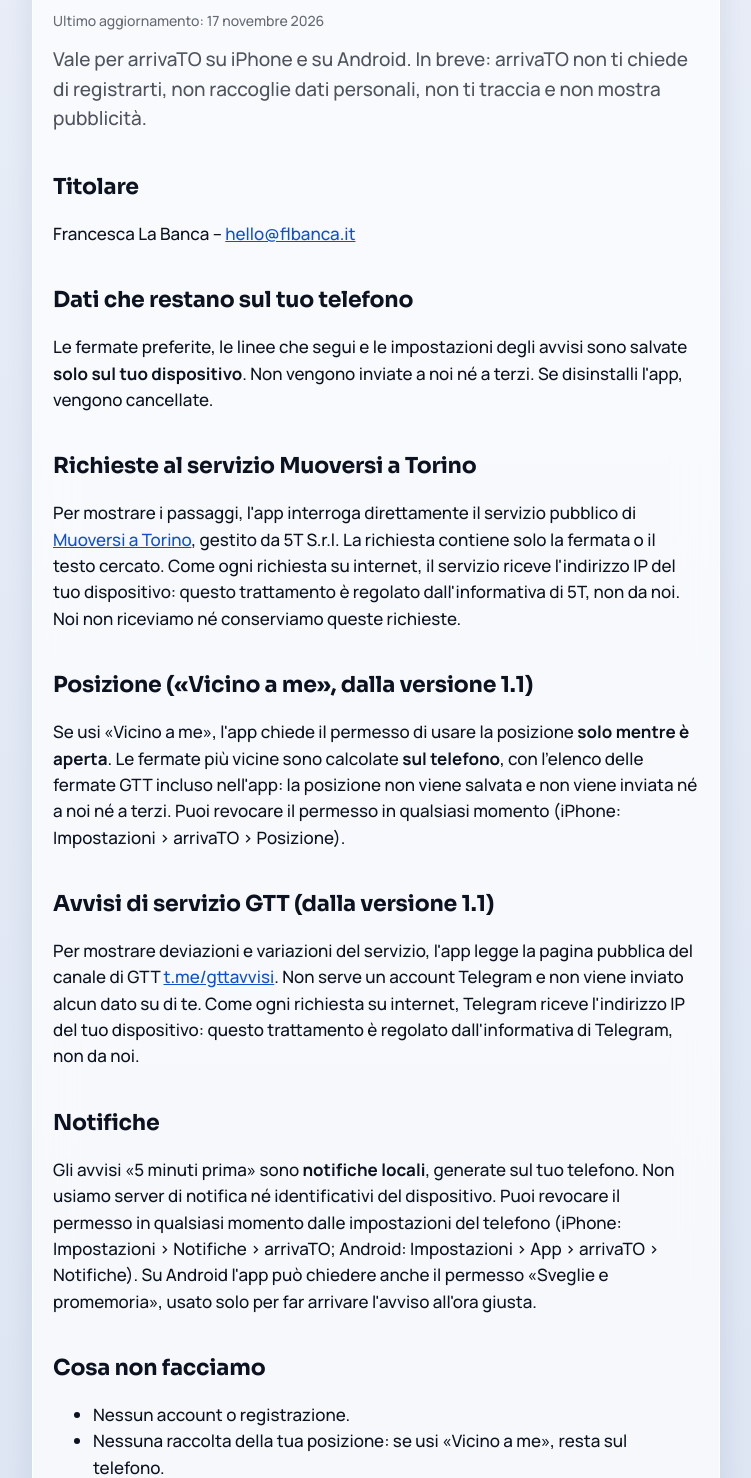
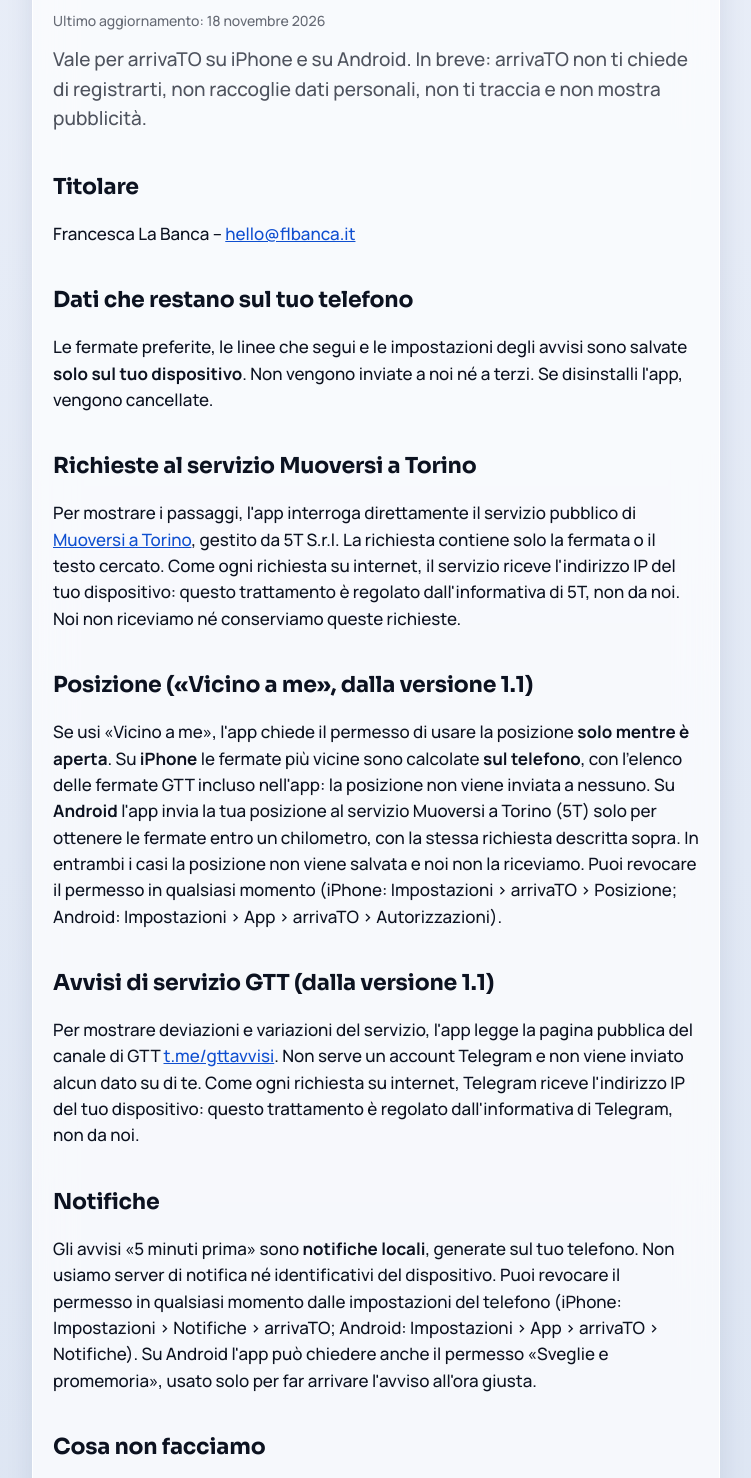
Before and after one commit to flbanca/arrivato-app, a plain HTML site: page privacy.html in a window 1280 px wide. Shown: the part 202-1680 px from the top of the page, without its empty margins (264-1015 px from the left). Drawn offline with Linux system fonts and the light colour scheme.

Commit message:
Privacy: Android "Vicino a me" sends position to 5T to find nearby stops
Co-Authored-By: Claude Opus 5.5 <noreply@anthropic.com>

```diff
--- a/privacy.html
+++ b/privacy.html
@@ -26,7 +26,7 @@
 
     <article class="card">
       <h1>Informativa privacy</h1>
-      <p class="meta">Ultimo aggiornamento: 17 novembre 2026</p>
+      <p class="meta">Ultimo aggiornamento: 18 novembre 2026</p>
 
       <p class="lede">Vale per arrivaTO su iPhone e su Android. In breve: arrivaTO non ti chiede di registrarti, non raccoglie dati personali, non ti traccia e non mostra pubblicità.</p>
 
@@ -40,7 +40,7 @@
       <p>Per mostrare i passaggi, l'app interroga direttamente il servizio pubblico di <a href="https://www.muoversiatorino.it" rel="noopener">Muoversi a Torino</a>, gestito da 5T S.r.l. La richiesta contiene solo la fermata o il testo cercato. Come ogni richiesta su internet, il servizio riceve l'indirizzo IP del tuo dispositivo: questo trattamento è regolato dall'informativa di 5T, non da noi. Noi non riceviamo né conserviamo queste richieste.</p>
 
       <h2>Posizione («Vicino a me», dalla versione 1.1)</h2>
-      <p>Se usi «Vicino a me», l'app chiede il permesso di usare la posizione <strong>solo mentre è aperta</strong>. Le fermate più vicine sono calcolate <strong>sul telefono</strong>, con l'elenco delle fermate GTT incluso nell'app: la posizione non viene salvata e non viene inviata né a noi né a terzi. Puoi revocare il permesso in qualsiasi momento (iPhone: Impostazioni › arrivaTO › Posizione).</p>
+      <p>Se usi «Vicino a me», l'app chiede il permesso di usare la posizione <strong>solo mentre è aperta</strong>. Su <strong>iPhone</strong> le fermate più vicine sono calcolate <strong>sul telefono</strong>, con l'elenco delle fermate GTT incluso nell'app: la posizione non viene inviata a nessuno. Su <strong>Android</strong> l'app invia la tua posizione al servizio Muoversi a Torino (5T) solo per ottenere le fermate entro un chilometro, con la stessa richiesta descritta sopra. In entrambi i casi la posizione non viene salvata e noi non la riceviamo. Puoi revocare il permesso in qualsiasi momento (iPhone: Impostazioni › arrivaTO › Posizione; Android: Impostazioni › App › arrivaTO › Autorizzazioni).</p>
 
       <h2>Avvisi di servizio GTT (dalla versione 1.1)</h2>
       <p>Per mostrare deviazioni e variazioni del servizio, l'app legge la pagina pubblica del canale di GTT <a href="https://t.me/gttavvisi" rel="noopener">t.me/gttavvisi</a>. Non serve un account Telegram e non viene inviato alcun dato su di te. Come ogni richiesta su internet, Telegram riceve l'indirizzo IP del tuo dispositivo: questo trattamento è regolato dall'informativa di Telegram, non da noi.</p>
@@ -51,7 +51,7 @@
       <h2>Cosa non facciamo</h2>
       <ul>
         <li>Nessun account o registrazione.</li>
-        <li>Nessuna raccolta della tua posizione: se usi «Vicino a me», resta sul telefono.</li>
+        <li>Nessuna raccolta della tua posizione: non la salviamo e non la riceviamo.</li>
         <li>Nessun servizio di analisi, statistiche o tracciamento.</li>
         <li>Nessuna pubblicità e nessuna cessione di dati a terzi.</li>
       </ul>
@@ -73,7 +73,7 @@
 
     <article class="card" lang="en">
       <h1>Privacy policy</h1>
-      <p class="meta">Last updated: 17 November 2026</p>
+      <p class="meta">Last updated: 18 November 2026</p>
 
       <p class="lede">This applies to arrivaTO on iPhone and Android. In short: arrivaTO requires no account, collects no personal data, does not track you and shows no ads.</p>
 
@@ -87,7 +87,7 @@
       <p>To show arrivals, the app queries the public <a href="https://www.muoversiatorino.it" rel="noopener">Muoversi a Torino</a> service, operated by 5T S.r.l. Requests contain only the stop or search text. Like any internet request, the service receives your device's IP address; that processing is governed by 5T's own policy. We do not receive or store these requests.</p>
 
       <h2>Location (“Near me”, from version 1.1)</h2>
-      <p>If you use “Near me”, the app asks to use your location <strong>only while it is open</strong>. The nearest stops are computed <strong>on your phone</strong> from the list of GTT stops bundled with the app: your location is not stored and is not sent to us or anyone else. You can revoke the permission at any time (iPhone: Settings › arrivaTO › Location).</p>
+      <p>If you use “Near me”, the app asks to use your location <strong>only while it is open</strong>. On <strong>iPhone</strong> the nearest stops are computed <strong>on your phone</strong> from the list of GTT stops bundled with the app: your location is not sent anywhere. On <strong>Android</strong> the app sends your location to the Muoversi a Torino (5T) service only to get the stops within one kilometre, as part of the request described above. In both cases your location is not stored and we never receive it. You can revoke the permission at any time (iPhone: Settings › arrivaTO › Location; Android: Settings › Apps › arrivaTO › Permissions).</p>
 
       <h2>GTT service notices (from version 1.1)</h2>
       <p>To show detours and service changes, the app reads the public page of GTT's channel <a href="https://t.me/gttavvisi" rel="noopener">t.me/gttavvisi</a>. No Telegram account is needed and no data about you is sent. Like any internet request, Telegram receives your device's IP address; that processing is governed by Telegram's own policy.</p>
@@ -98,7 +98,7 @@
       <h2>What we don't do</h2>
       <ul>
         <li>No account or sign-up.</li>
-        <li>No location collection: if you use “Near me”, it stays on your phone.</li>
+        <li>No location collection: we neither store nor receive your location.</li>
         <li>No analytics or tracking.</li>
         <li>No advertising and no sharing of data with third parties.</li>
       </ul>
```
